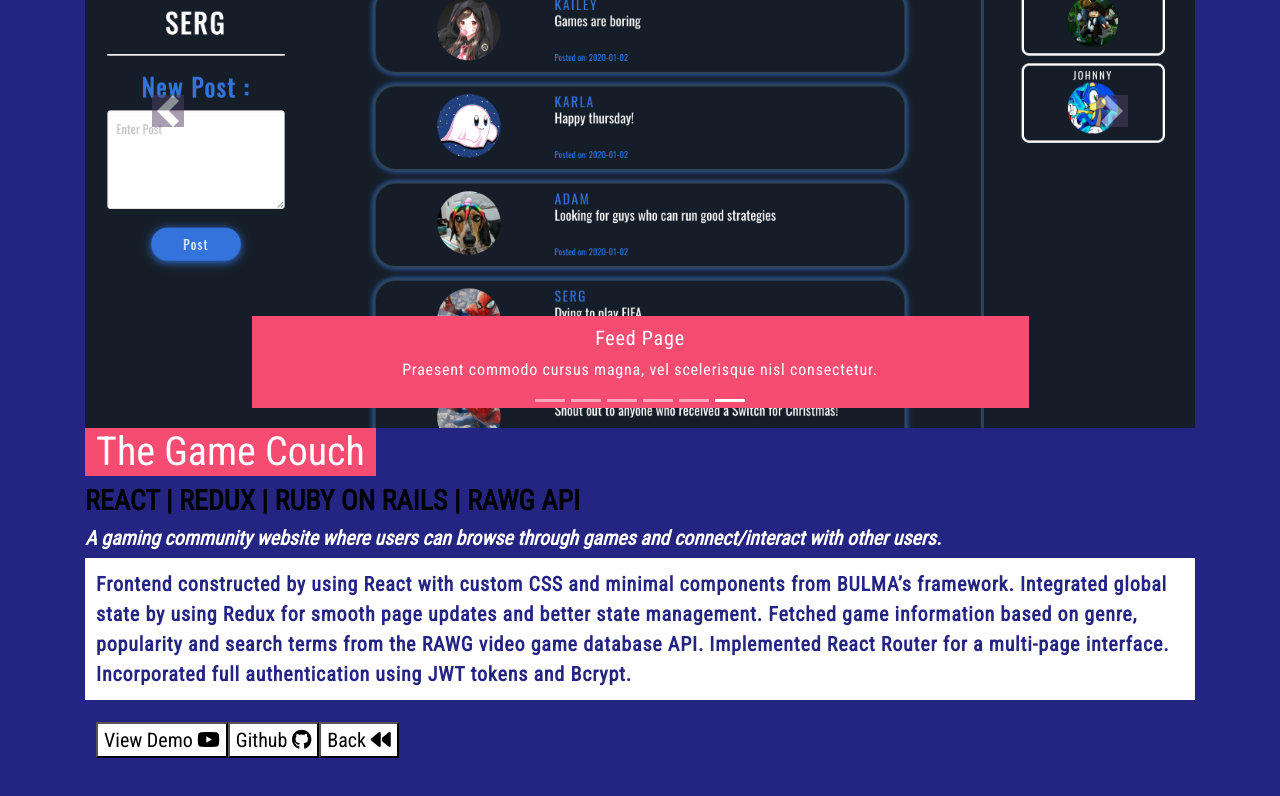
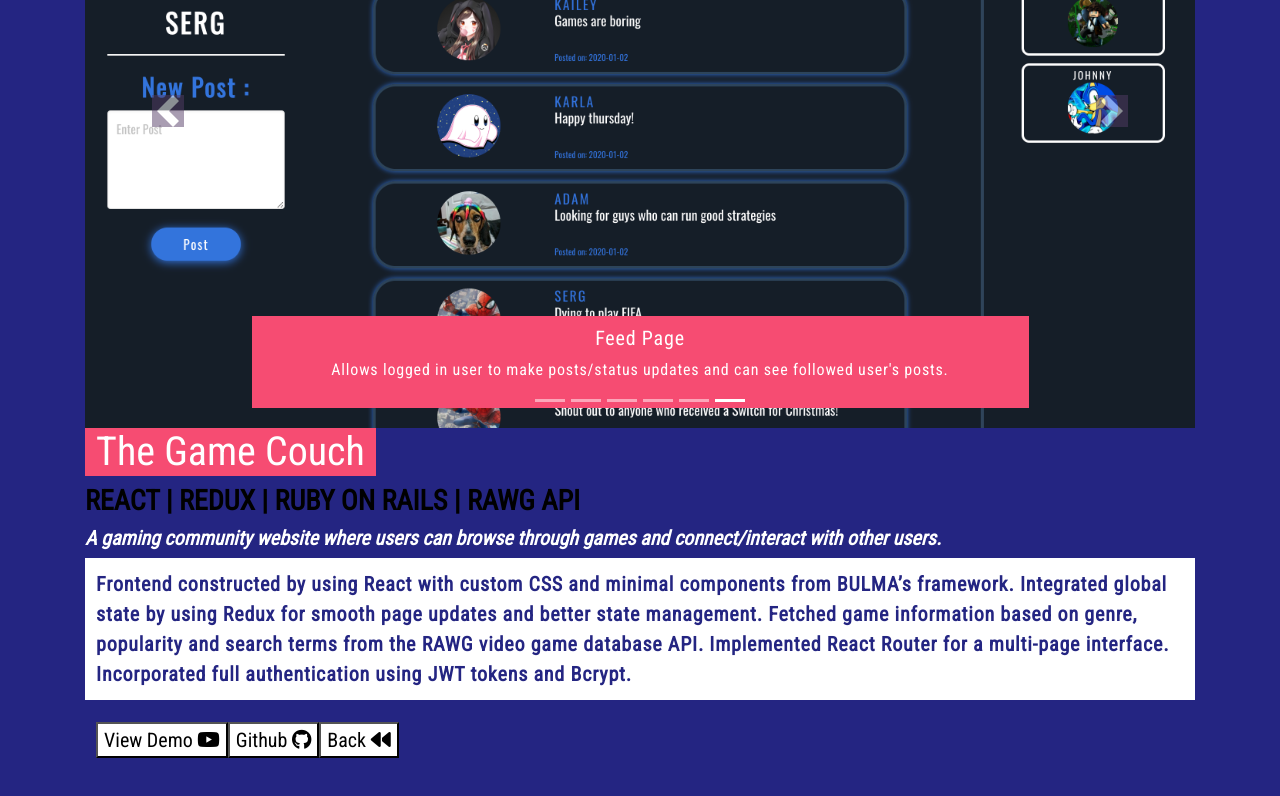
Before and after one commit to Nihaprezz/deployed_portfolio, a React (Create React App) app: page /projects/gamecouch in a window 1280 px wide. Both pictures are taken after a click on the item 730 px from the left and 861 px from the top of the page. Shown: the part 261-1057 px from the top of the page. Built offline with nearby package versions, Linux system fonts and the light colour scheme.

Commit message:
fixed feed page context

```diff
--- a/src/Projects/GameCouch.js
+++ b/src/Projects/GameCouch.js
@@ -58,7 +58,7 @@ class GameCouch extends React.Component {
                             <img src={require('../pictures/GameCouch/GC6.png')} class="d-block w-100" alt="..."/>
                             <div class="carousel-caption d-none d-md-block">
                                 <h5>Feed Page</h5>
-                                <p>Praesent commodo cursus magna, vel scelerisque nisl consectetur.</p>
+                                <p>Allows logged in user to make posts/status updates and can see followed user's posts.</p>
                             </div>
                             </div>
                         </div>
```
